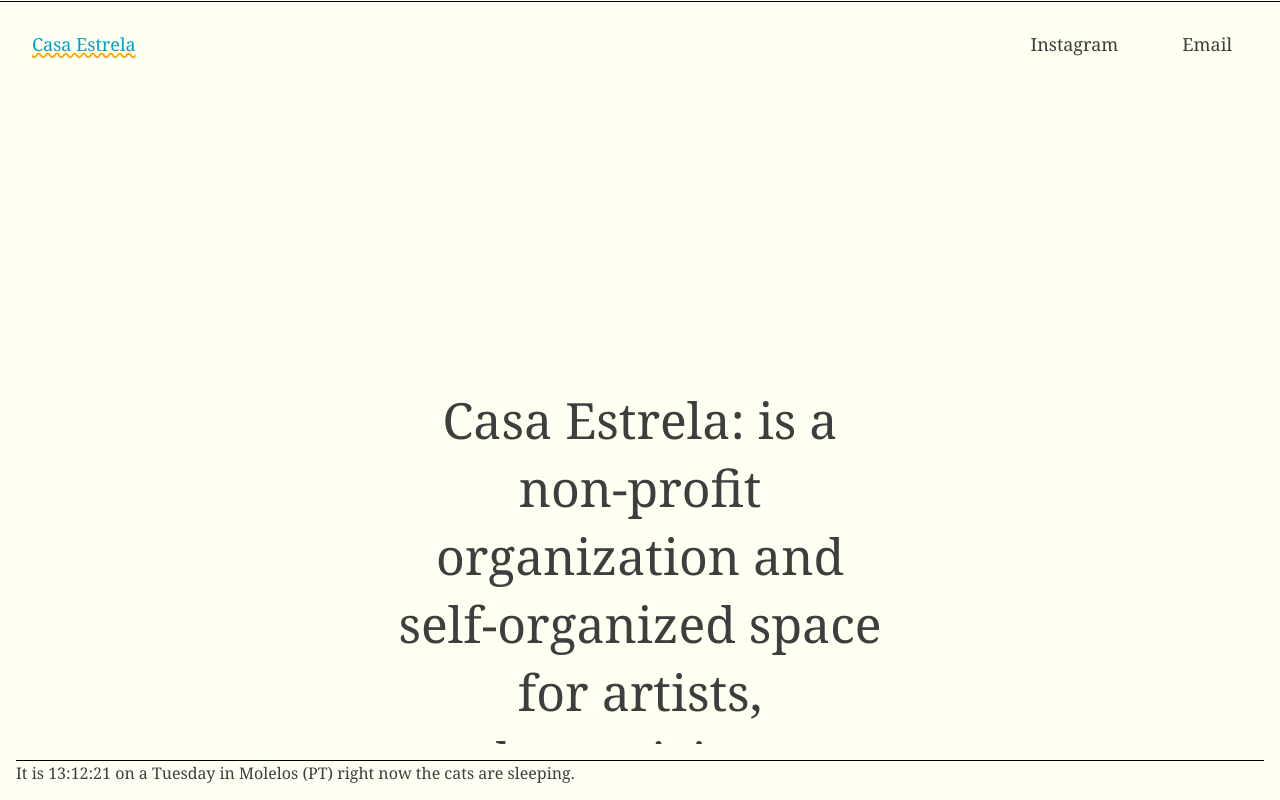
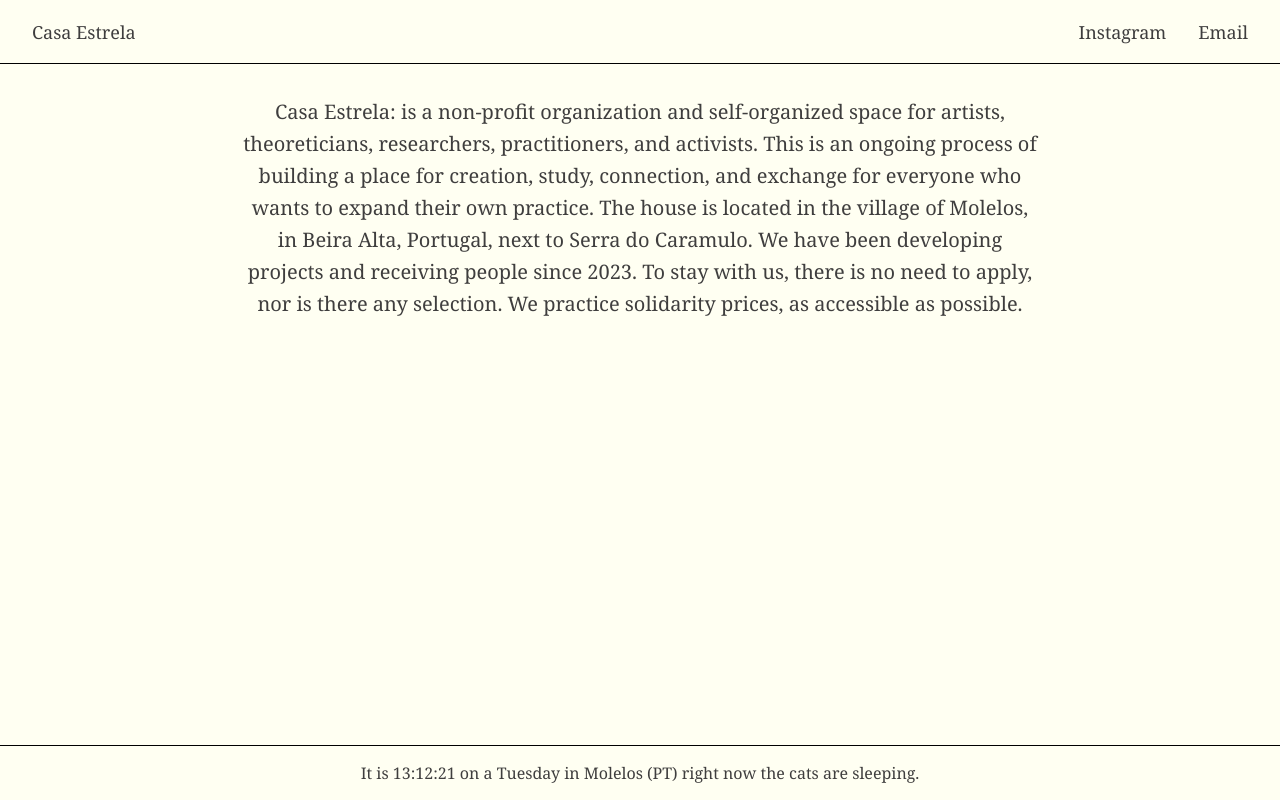
Before and after one commit to dekreciente/casaestrelasite, a plain HTML site: page index.html in a window 1280 px wide. Shown: the top 800 px of the page. Drawn offline with Linux system fonts and the light colour scheme.

Commit message:
Add files via upload

```diff
--- a/index.html
+++ b/index.html
@@ -3,37 +3,27 @@
 <head>
     <meta charset="UTF-8">
     <meta name="viewport" content="width=device-width, initial-scale=1.0">
-    <title>Casa Estrela</title>
+    <title>Casa Estrela | Home</title>
     <link rel="stylesheet" href="/style.css">
 </head>
 
 
-
-
-
-
 <body>
-
-
+    <!-- Top bar with Casa Estrela and navigation links -->
+    <div class="top-bar">
         <a href="/index.html" class="casaestrela" id="home-menu">Casa Estrela</a>
-
-    <!-- Navigation -->
         <nav>
             <ul class="nav">
-            <li></li>
-            <li><a href="https://www.instagram.com/casaestrela__/" target="_blank"> Instagram</a></li>
+                <li><a href="https://www.instagram.com/casaestrela__/" target="_blank">Instagram</a></li>
                 <li><a href="mailto:acasaestrela@gmail.com" target="_blank">Email</a></li>
             </ul>
         </nav>
+    </div>
+
+    <!-- Horizontal line below top bar -->
     <div class="horizontallinetop"></div>
 
-
-
-
-
-
-
-     <!-- Main Text -->
+    <!-- Main content -->
     <main class="main-text">
         <p>
             Casa Estrela: is a non-profit organization and self-organized space for artists, theoreticians,
@@ -54,9 +44,8 @@
         </div>
     </footer>
 
-     <!-- CLOCK OF THE DAY -->
+    <!-- Clock script -->
     <script>
-
         function updateClock() {
             const now = new Date();
             const time = now.toLocaleTimeString("pt-PT", { timeZone: "Europe/Lisbon" });
@@ -69,12 +58,10 @@
             applyTheme(now);
         }
 
-        /* ---------------------------- ACTIVITY LOGIC ---------------------------- */
         function updateActivity(now, time, day) {
             let activity = "";
             const weekdays = ["Monday", "Tuesday", "Wednesday", "Thursday", "Friday"];
 
-        /* ---------------------------- WHEN ARE THE CATS SLEEPING ---------------------------- */
             if (time >= "09:00:00" && time < "10:00:00") {
                 activity = "the cats are playing.";
                 document.body.style.setProperty('--circle-color', "#00ff00");
@@ -86,7 +73,6 @@
             document.getElementById("activity").textContent = activity;
         }
 
-        /* ---------------------------- CHANGE COLOR ---------------------------- */
         function applyTheme(now) {
             const hour = now.getHours();
             if (hour < 7 || hour >= 20) {
@@ -98,12 +84,10 @@
             }
         }
 
-        /* ---------------------------- INIT ---------------------------- */
         document.addEventListener("DOMContentLoaded", () => {
             updateClock();
             setInterval(updateClock, 1000);
         });
     </script>
-
 </body>
 </html>
--- a/style.css
+++ b/style.css
@@ -1,95 +1,88 @@
-
+/* General styles */
 * {
-    scrollbar-width: none;
-    margin:0;
-    padding:0;
+    margin: 0;
+    padding: 0;
+    box-sizing: border-box; /* Prevents padding from affecting width */
 }
-
-
 
 html {
     background: #fffff2;
-    /* background: #FCF9E2; */
     color: #3f3e3e;
     font-family: Cambria, Cochin, Georgia, Times, 'Times New Roman', serif;
 }
 
-nav {
-
+/* Top Navigation Bar */
+.top-bar {
+    display: flex;
+    justify-content: space-between;
+    align-items: center;
     position: fixed;
-    right: 1rem;
-    display: block;
-    unicode-bidi: isolate;
+    top: 0;
+    left: 0;
+    width: 100%;
+    height: 4rem; /* Adjust as needed */
+    background-color: inherit;
+    padding: 0 2rem;
+    z-index: 1000;
+    border-bottom: 1px solid black; /* Horizontal line at the top */
 }
 
+.casaestrela {
+    font-size: 18px;
+    text-decoration: none;
+    color: #3f3e3e;
+}
 
-    li {
-	    float: left;
-        font-size: 18px;
-        padding: 2rem;
-        list-style-type: none;
-    }
+.nav {
+    display: flex;
+    list-style: none;
+    gap: 2rem;
+}
 
+.nav li a {
+    font-size: 18px;
+    text-decoration: none;
+    color: #3f3e3e;
+    white-space: nowrap;
+}
 
+.nav li a:hover {
+    color: #00A0C6;
+    text-decoration: orange wavy underline;
+}
+
+/* Horizontal Line at the Bottom */
 footer {
     position: fixed;
     bottom: 0;
-    z-index: 10;
-    width: calc(100vw - 2rem);
+    left: 0;
+    width: 100%;
     background-color: inherit;
-    border-top: var(--border);
-    padding: 1rem;
+    text-align: center;
+    padding: 1rem 0;
+    border-top: 1px solid black; /* Horizontal line at the bottom */
 }
 
-
-main-text   {
-    position: fixed;
-    text-align: justify;
-    text-align-last: center;
+/* Main Content */
+main {
+    margin: 6rem 2rem 4rem; /* Avoid overlap with fixed header and footer */
 }
 
 p {
+    font-size: 20px;
+    line-height: 1.6;
     text-align: center;
-    padding: 24rem;
-    font-size: 50px;
-  }
+    margin: 0 auto;
+    max-width: 800px; /* Keep text readable */
+}
 
+/* Links General Styling */
 a {
-    color:  #3f3e3e;
+    color: #3f3e3e;
     text-decoration: none;
 }
 
 a:hover {
-    color:#00A0C6;
+    color: #00A0C6;
     text-decoration: orange wavy underline;
-    cursor:pointer;
 }
-
-.horizontallinefooter {
-    border: none;                      /** <- Note this line */
-    border-top: 1px solid black;       /** <- And then this line */
-    color: rgb(0, 0, 0);
-    height: 1px;
-    width: 100%;
-}
-
-
-.horizontallinetop{
-    border: none;                      /** <- Note this line */
-    color: rgb(0, 0, 0);
-    height: 1px;
-    width: 100%;
-    border-bottom: 1px solid black;
-}
-
-
-
-
-.casaestrela   {
-    position: fixed;
-    text-align: left;
-    padding: 2rem;
-    top: 0;
-    z-index: 10;
-    font-size: 18px;
-}
```
Lines whose indentation alone changed are shown as unchanged.
